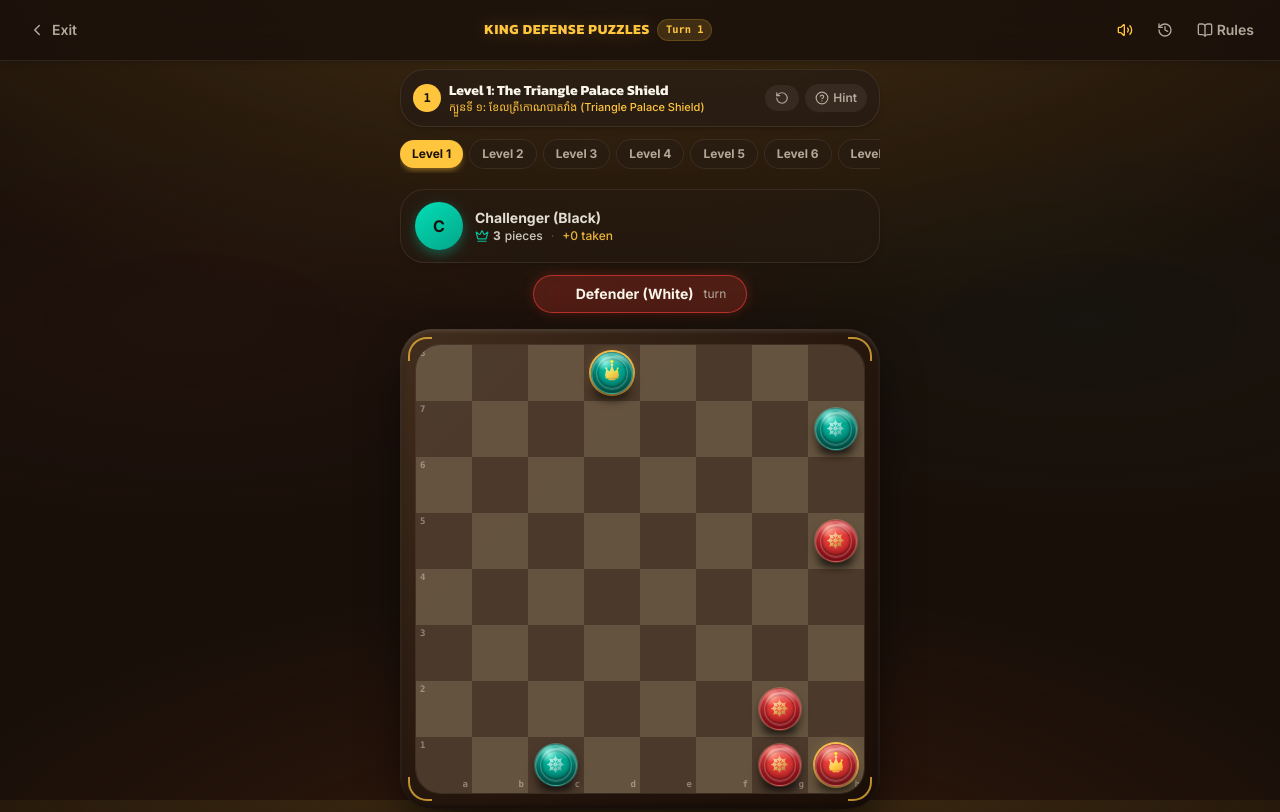
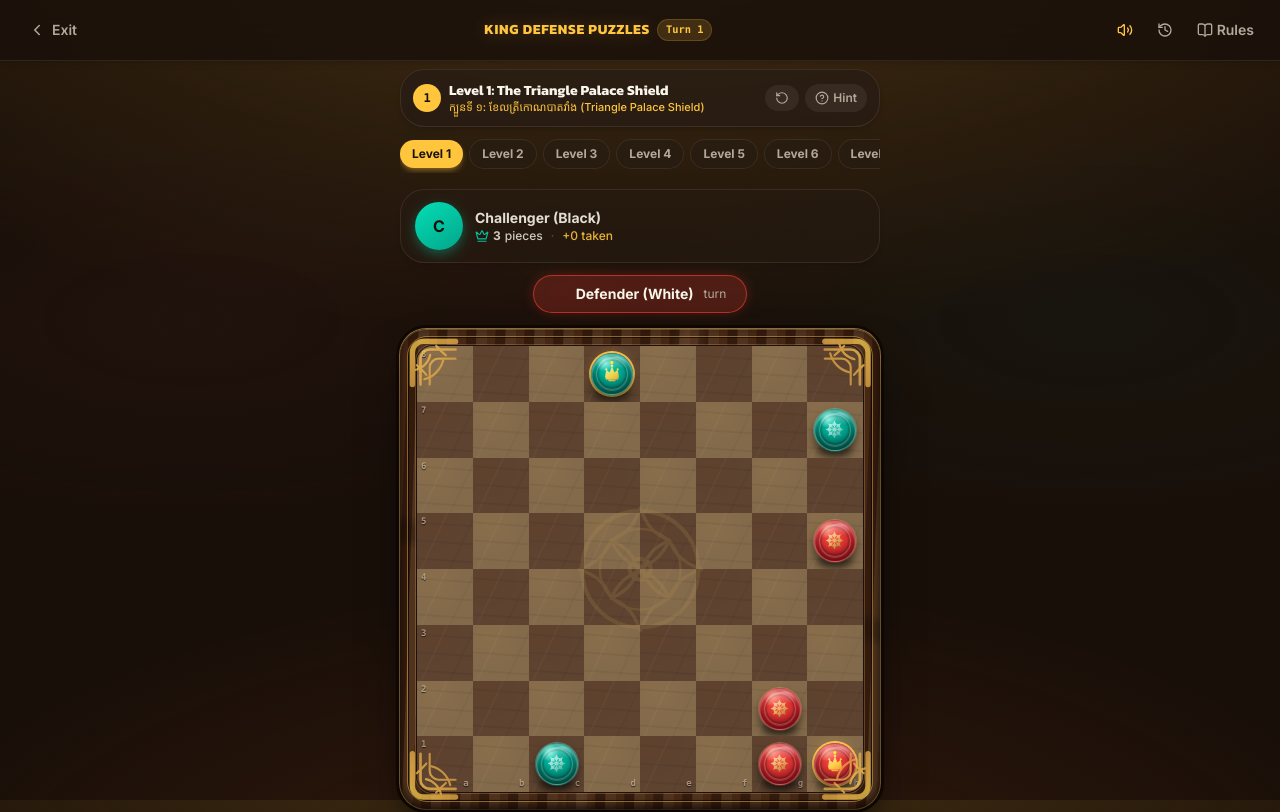
Before and after one commit to machxanht/Rek-Khmer-Chess, a Next.js app: page /play/puzzle in a window 1280 px wide. Shown: the top 812 px of the page. Built offline with nearby package versions, Linux system fonts and the light colour scheme.

Commit message:
feat: rebuild Rek board surface and move animation

```diff
--- a/components/game/board.tsx
+++ b/components/game/board.tsx
@@ -1,9 +1,10 @@
 'use client'
 
+import type { CSSProperties } from 'react'
+import { Zap } from 'lucide-react'
 import { cn } from '@/lib/utils'
 import { SIZE, rc, type Cell, type MoveResult } from '@/lib/rek/engine'
 import { PieceToken } from './piece-token'
-import { Zap, Crown } from 'lucide-react'
 
 export function Board({
   board,
@@ -33,24 +34,15 @@ export function Board({
 
   return (
     <div className="relative aspect-square w-full max-w-[min(92vw,36rem)] select-none">
-      {/* Outer Luxury Board Frame with carved teak wood & Angkor gold trim */}
-      <div
-        className="relative h-full w-full rounded-3xl p-3 sm:p-4 shadow-2xl ring-2 ring-gold/60 shadow-black/70 transition-all duration-300 backdrop-blur-xl"
-        style={{
-          background:
-            'linear-gradient(135deg, oklch(0.32 0.04 60) 0%, oklch(0.22 0.03 52) 50%, oklch(0.18 0.025 48) 100%)',
-          boxShadow:
-            '0 25px 50px -12px oklch(0 0 0 / 0.8), inset 0 2px 4px oklch(1 0 0 / 0.15), inset 0 -2px 6px oklch(0 0 0 / 0.6)',
-        }}
-      >
-        {/* Angkor Corner Ornaments */}
-        <div className="absolute top-2 left-2 size-6 border-t-2 border-l-2 border-gold/70 rounded-tl-xl pointer-events-none" />
-        <div className="absolute top-2 right-2 size-6 border-t-2 border-r-2 border-gold/70 rounded-tr-xl pointer-events-none" />
-        <div className="absolute bottom-2 left-2 size-6 border-b-2 border-l-2 border-gold/70 rounded-bl-xl pointer-events-none" />
-        <div className="absolute bottom-2 right-2 size-6 border-b-2 border-r-2 border-gold/70 rounded-br-xl pointer-events-none" />
+      <div className="rek-board-shell h-full w-full">
+        <span className="rek-board-corner rek-board-corner-tl" aria-hidden="true" />
+        <span className="rek-board-corner rek-board-corner-tr" aria-hidden="true" />
+        <span className="rek-board-corner rek-board-corner-br" aria-hidden="true" />
+        <span className="rek-board-corner rek-board-corner-bl" aria-hidden="true" />
 
-        {/* Board inner playing 8x8 grid */}
-        <div className="grid h-full w-full grid-cols-8 overflow-hidden rounded-2xl ring-1 ring-border/80 shadow-inner bg-background/60">
+        <div className="rek-board-grid grid h-full w-full grid-cols-8">
+          <span className="rek-board-medallion" aria-hidden="true" />
+
           {cells.map((index) => {
             const { row, col } = rc(index)
             const isDark = (row + col) % 2 === 1
@@ -60,12 +52,29 @@ export function Board({
             const isLegal = !!result
             const isRek = result?.rek
             const isPoat = result?.poat
-            const isCapture = result && result.captures.length > 0
             const isLastFrom = lastMove?.from === index
             const isLastTo = lastMove?.to === index
             const wasCaptured = lastCaptured.includes(index)
             const isWinnerKing = winnerKing === index
             const isThreatened = threatened?.has(index) && !!piece
+
+            let moveStyle: CSSProperties | undefined
+            if (isLastTo && piece && lastMove) {
+              const from = rc(lastMove.from)
+              const direction = flipped ? -1 : 1
+              moveStyle = {
+                '--move-x': (from.col - col) * direction,
+                '--move-y': (from.row - row) * direction,
+              } as CSSProperties
+            }
+
+            const pieceToken = piece ? (
+              <PieceToken
+                piece={piece}
+                selected={isSelected}
+                className={cn(isWinnerKing && 'ring-4 ring-gold shadow-[0_0_24px_var(--gold-glow)]')}
+              />
+            ) : null
 
             return (
               <button
@@ -75,83 +84,56 @@ export function Board({
                 onClick={() => onSelect(index)}
                 aria-label={`Square ${String.fromCharCode(97 + col)}${SIZE - row}`}
                 className={cn(
-                  'relative flex aspect-square items-center justify-center outline-none transition-all duration-200 select-none overflow-visible group',
-                  isDark
-                    ? 'bg-board-dark/90 hover:brightness-115'
-                    : 'bg-board-light/90 hover:brightness-115',
+                  'rek-board-square relative flex aspect-square items-center justify-center overflow-visible outline-none select-none',
+                  isDark ? 'rek-board-square-dark' : 'rek-board-square-light',
                   interactive ? 'cursor-pointer' : 'cursor-default',
-                  'focus-visible:z-10 focus-visible:ring-2 focus-visible:ring-gold focus-visible:ring-inset',
+                  'focus-visible:z-20 focus-visible:ring-2 focus-visible:ring-gold focus-visible:ring-inset',
                 )}
               >
-                {/* Subtle Coordinates */}
                 {col === 0 && (
-                  <span className="absolute top-0.5 left-1 text-[8px] sm:text-[9px] font-bold text-foreground/40 pointer-events-none select-none font-mono">
+                  <span className="rek-coordinate pointer-events-none absolute top-0.5 left-1 font-mono text-[8px] font-bold sm:text-[9px]">
                     {SIZE - row}
                   </span>
                 )}
                 {row === 7 && (
-                  <span className="absolute bottom-0.5 right-1 text-[8px] sm:text-[9px] font-bold text-foreground/40 pointer-events-none select-none font-mono">
+                  <span className="rek-coordinate pointer-events-none absolute right-1 bottom-0.5 font-mono text-[8px] font-bold sm:text-[9px]">
                     {String.fromCharCode(97 + col)}
                   </span>
                 )}
 
-                {/* Last move trail glow */}
-                {(isLastFrom || isLastTo) && (
-                  <span
-                    className="absolute inset-0 bg-gold/25 ring-1 ring-gold/60 animate-pulse pointer-events-none z-0"
-                    aria-hidden="true"
-                  />
-                )}
+                {(isLastFrom || isLastTo) && <span className="rek-last-move" aria-hidden="true" />}
+                {isSelected && <span className="rek-selected-square" aria-hidden="true" />}
 
-                {/* Selected square highlight */}
-                {isSelected && (
-                  <span
-                    className="absolute inset-0 bg-gold/35 ring-2 ring-gold ring-inset shadow-[inset_0_0_18px_var(--gold-glow)] z-10 pointer-events-none animate-pulse"
-                    aria-hidden="true"
-                  />
-                )}
-
-                {/* Rek (Gánh) Target Flanking Wave */}
                 {isRek && (
-                  <span
-                    className="animate-rek-pulse absolute inset-0.5 rounded-xl ring-3 ring-gold bg-gold/30 z-20 pointer-events-none flex items-center justify-center"
-                    aria-hidden="true"
-                  >
-                    <span className="absolute -top-3 left-1/2 -translate-x-1/2 rounded-full bg-gold px-1.5 py-0.2 text-[9px] font-black text-background shadow-lg ring-1 ring-gold animate-bounce">
-                      REK!
-                    </span>
+                  <span className="rek-tactical-target rek-tactical-target-rek" aria-hidden="true">
+                    <span className="rek-tactical-label">REK</span>
                   </span>
                 )}
 
-                {/* Poat (Vây) Target Halo */}
                 {isPoat && !isRek && (
-                  <span
-                    className="absolute inset-0.5 rounded-xl ring-3 ring-cyan-400 bg-cyan-400/25 animate-pulse z-20 pointer-events-none flex items-center justify-center"
-                    aria-hidden="true"
-                  >
-                    <span className="absolute -top-3 left-1/2 -translate-x-1/2 rounded-full bg-cyan-400 px-1.5 py-0.2 text-[9px] font-black text-background shadow-lg animate-bounce">
-                      POAT!
-                    </span>
+                  <span className="rek-tactical-target rek-tactical-target-poat" aria-hidden="true">
+                    <span className="rek-tactical-label">POAT</span>
                   </span>
                 )}
 
-                {/* Piece */}
-                {piece && (
-                  <PieceToken
-                    piece={piece}
-                    selected={isSelected}
-                    className={cn(
-                      'z-10 transition-transform duration-200',
-                      isWinnerKing && 'ring-4 ring-gold animate-bounce shadow-[0_0_25px_var(--gold)]',
-                      wasCaptured && 'animate-ping opacity-60',
-                    )}
-                  />
+                {pieceToken && isLastTo ? (
+                  <span
+                    key={`${piece?.id ?? 'piece'}-${lastMove?.from ?? ''}-${lastMove?.to ?? ''}`}
+                    className="rek-piece-flight"
+                    style={moveStyle}
+                    aria-hidden="true"
+                  >
+                    {pieceToken}
+                  </span>
+                ) : (
+                  pieceToken
                 )}
 
-                {/* Threatened victim warning icon */}
+                {wasCaptured && <span className="rek-capture-burst" aria-hidden="true" />}
+
                 {isThreatened && (
                   <span
-                    className="absolute top-1 right-1 flex size-4 items-center justify-center rounded-full bg-destructive shadow-lg ring-2 ring-background animate-bounce z-30"
+                    className="absolute top-1 right-1 z-30 flex size-4 items-center justify-center rounded-full bg-destructive shadow-lg ring-2 ring-background"
                     aria-hidden="true"
                     title="Under attack!"
                   >
@@ -159,20 +141,8 @@ export function Board({
                   </span>
                 )}
 
-                {/* Legal move destination indicator */}
-                {isLegal && !piece && (
-                  <span
-                    className="size-[28%] rounded-full bg-gold shadow-[0_0_12px_var(--gold)] ring-2 ring-gold/70 transition-transform duration-200 group-hover:scale-130 z-20 pointer-events-none"
-                    aria-hidden="true"
-                  />
-                )}
-
-                {/* Legal capture on occupied square */}
-                {isLegal && piece && (
-                  <span
-                    className="absolute inset-0 rounded-xl ring-2 ring-inset ring-gold bg-gold/25 z-20 pointer-events-none animate-pulse"
-                    aria-hidden="true"
-                  />
+                {isLegal && !piece && !isRek && !isPoat && (
+                  <span className="rek-legal-dot pointer-events-none z-20" aria-hidden="true" />
                 )}
               </button>
             )
```
